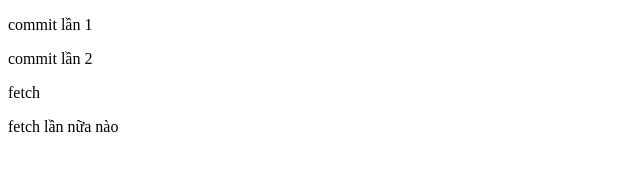
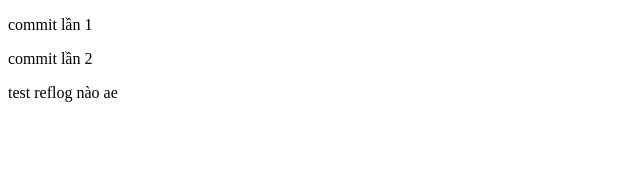
Before and after one commit to Hainn98/git-training, a plain HTML site: page index.html in a window 1280 px wide. Shown: the whole page, without its empty margins (0-640 px from the left). Drawn offline with Linux system fonts and the light colour scheme.

Commit message:
test-reflog-nao-ae

```diff
--- a/index.html
+++ b/index.html
@@ -8,7 +8,6 @@
 <body>
 <p>commit lần 1</p>
 <p>commit lần 2</p>
-<p>fetch</p>
-<p>fetch lần nữa nào</p>
+<p>test reflog nào ae</p>
 </body>
 </html>
```
